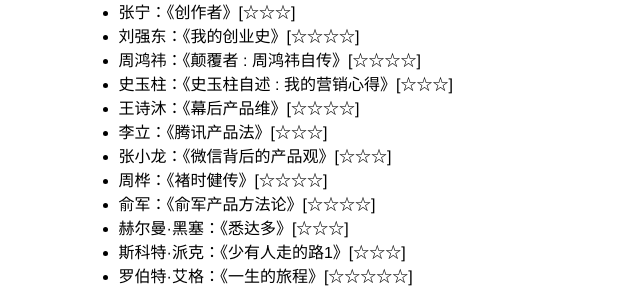
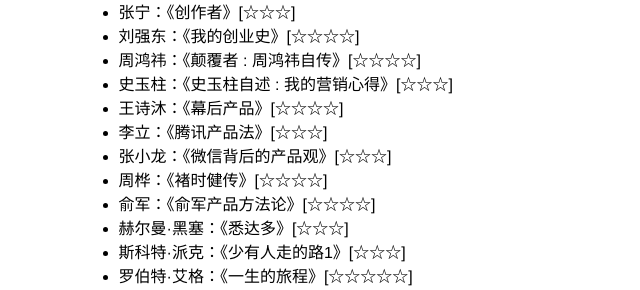
Before and after one commit to mileistone/mileistone.github.io, a Jekyll site: the page built from _posts/2021-10-01-books.md, in a window 1280 px wide and 900 px high, scrolled down 562 px. Shown: the part 160-450 px from the top of the window, without its empty margins (163-803 px from the left). Built offline with Jekyll 4.4.1, drawn with Linux system fonts in a browser that asks for light colours.

Commit message:
Update 2021-10-01-books.md

```diff
--- a/_posts/2021-10-01-books.md
+++ b/_posts/2021-10-01-books.md
@@ -32,7 +32,7 @@ date: 2021-10-01 22:00:00
 - 刘强东：《我的创业史》[☆☆☆☆]
 - 周鸿祎：《颠覆者 : 周鸿祎自传》[☆☆☆☆]
 - 史玉柱：《史玉柱自述 : 我的营销心得》[☆☆☆]
-- 王诗沐：《幕后产品维》[☆☆☆☆]
+- 王诗沐：《幕后产品》[☆☆☆☆]
 - 李立：《腾讯产品法》[☆☆☆]
 - 张小龙：《微信背后的产品观》[☆☆☆]
 - 周桦：《褚时健传》[☆☆☆☆]
```
